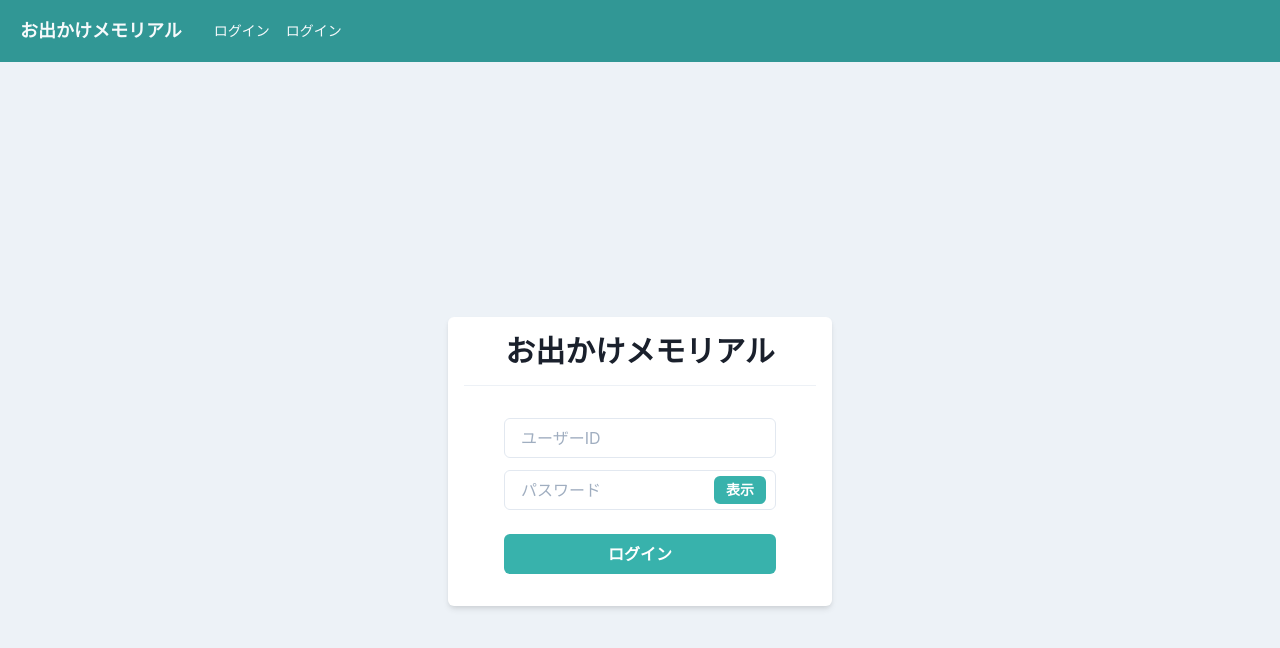
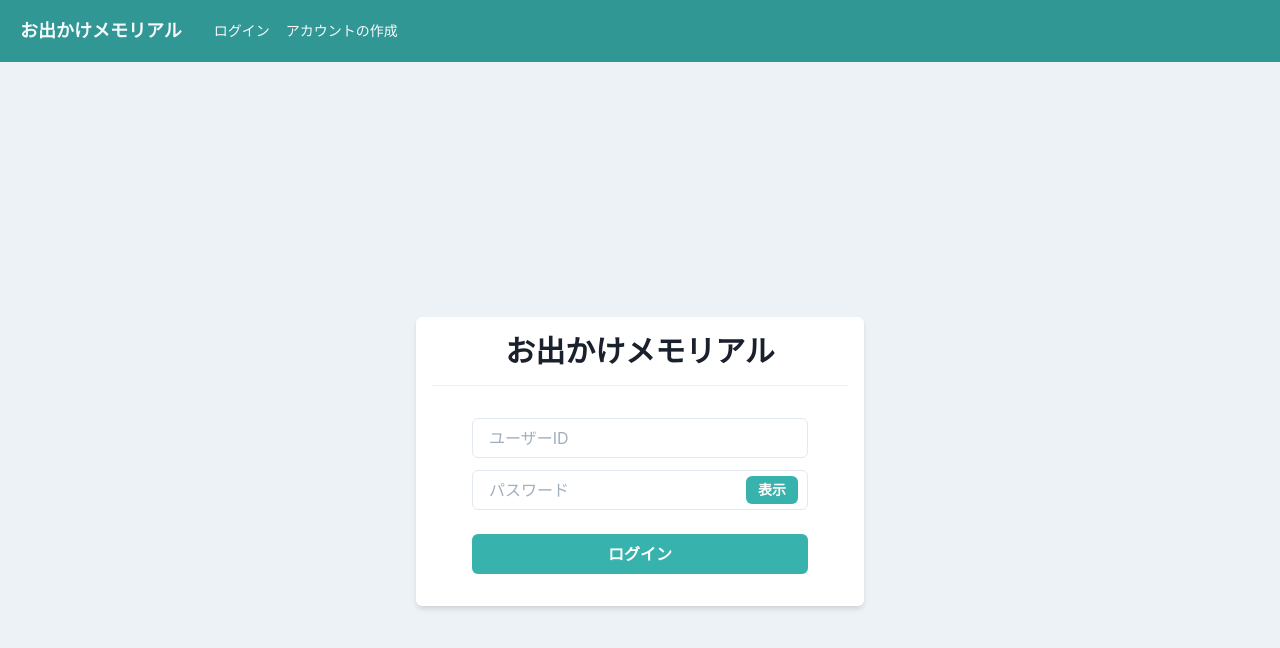
Before and after one commit to KAKI-EX/myportfolio03, a React (Create React App) app in the folder frontend/: page /user/sign_in in a window 1280 px wide. Shown: the top 648 px of the page. Built offline with nearby package versions, Linux system fonts and the light colour scheme.

Commit message:
■ 概要: 改めてビジュアル面の微修正。

```diff
--- a/frontend/src/components/organisms/layouts/Header.tsx
+++ b/frontend/src/components/organisms/layouts/Header.tsx
@@ -56,7 +56,7 @@ export const Header: VFC = memo(() => {
             <Link onClick={onClickSignIn}>ログイン</Link>
           </Box>
           <Box>
-            <Link onClick={onClickSignUp}>ログイン</Link>
+            <Link onClick={onClickSignUp}>アカウントの作成</Link>
           </Box>
         </Flex>
         <MenuIconButton onOpen={onOpen} />
--- a/frontend/src/components/pages/users/SignIn.tsx
+++ b/frontend/src/components/pages/users/SignIn.tsx
@@ -13,8 +13,8 @@ export const SignIn: VFC = memo(() => {
   const handleClick = () => setShow(!show);
 
   return (
-    <Flex align="center" justify="center" height="100vh">
-      <Box bg="white" w="sm" p={4} borderRadius="md" shadow="md">
+    <Flex align="center" justify="center" height="100vh" px={3}>
+      <Box bg="white" w="md" p={4} borderRadius="md" shadow="md">
         <Heading as="h1" size="lg" textAlign="center">
           {appInfo.Info.appName}
         </Heading>
```
